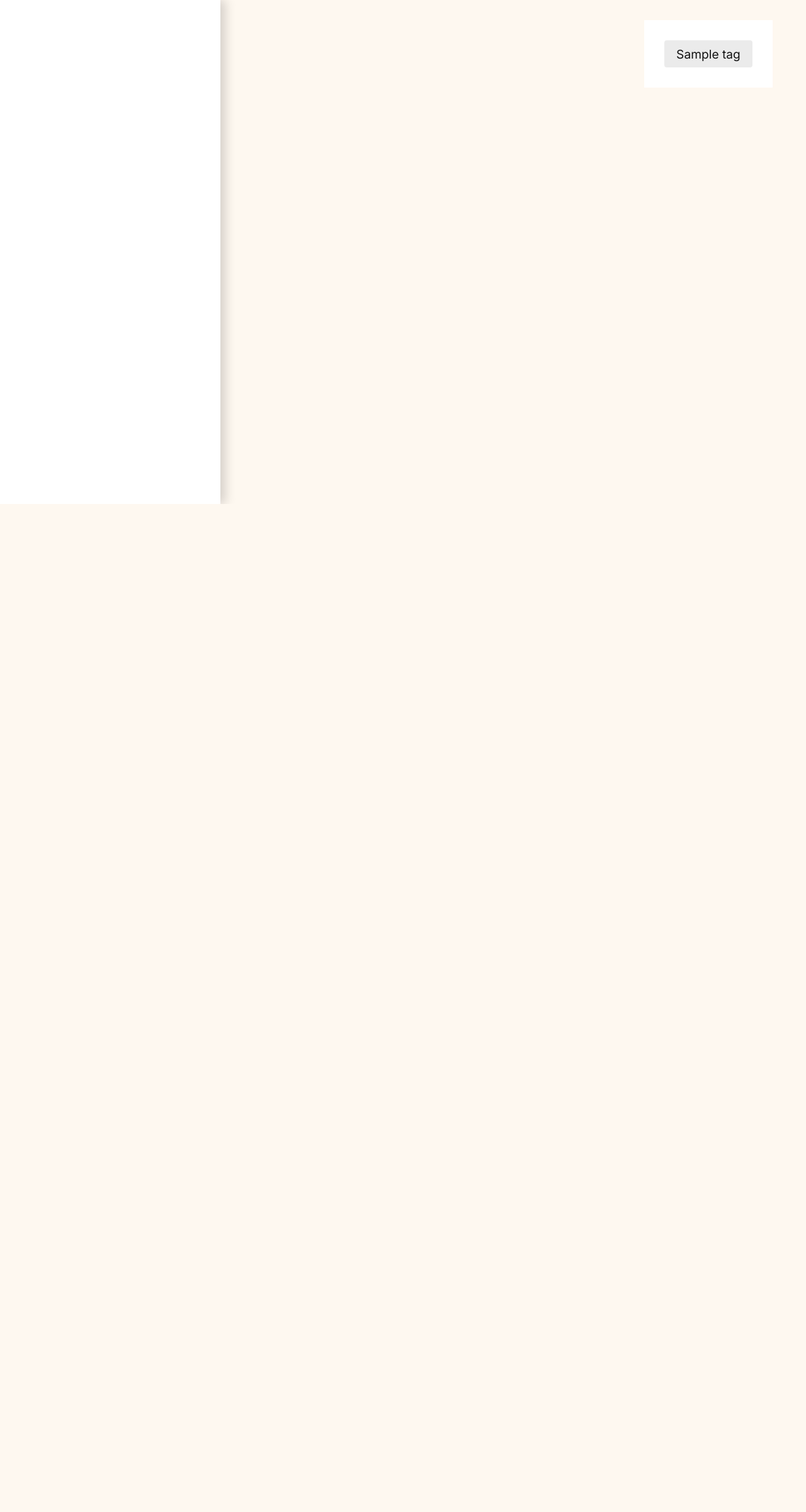
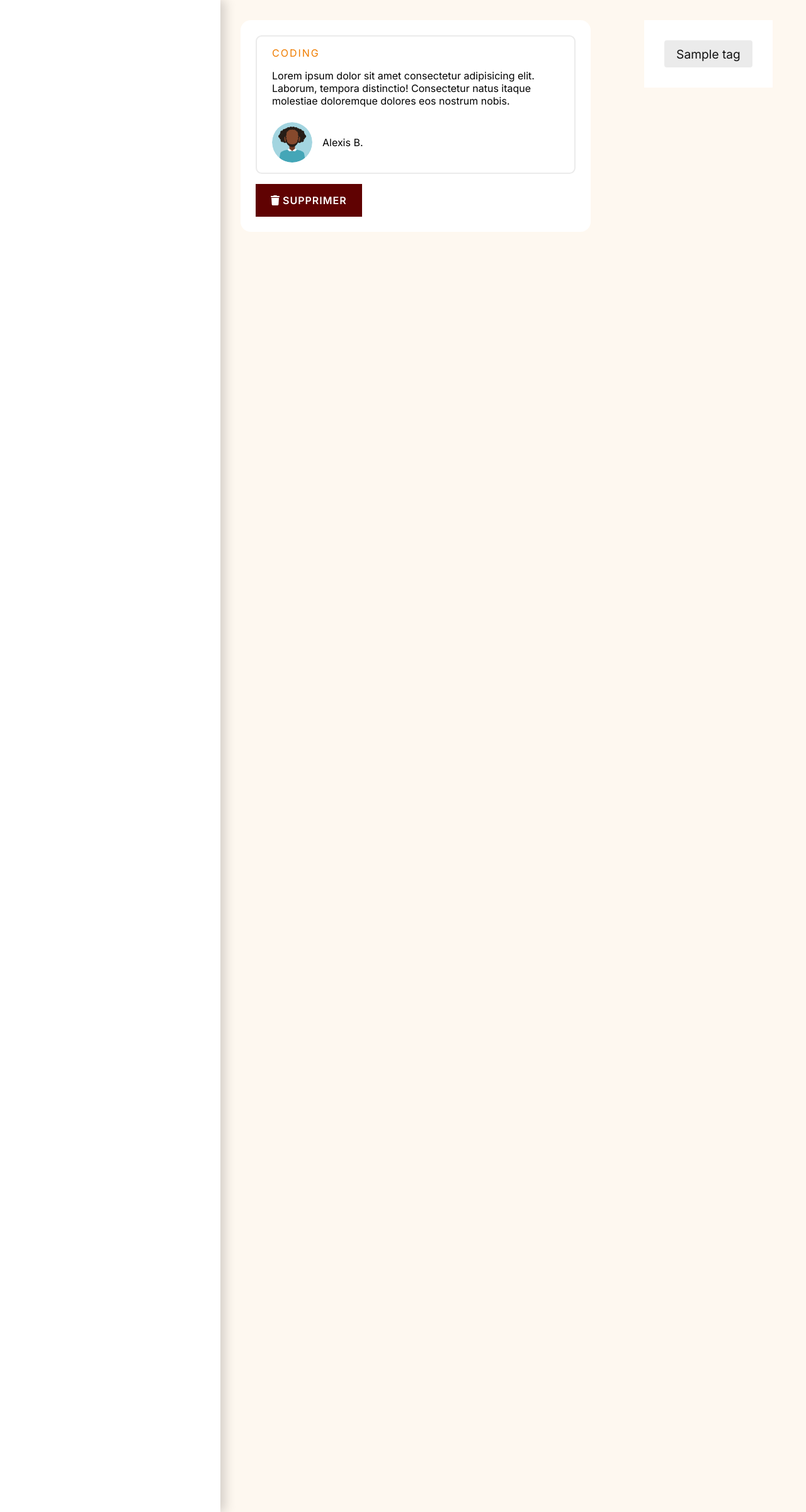
Before and after one commit to AlexisSensei/B1-iimtwit, a PHP site: page / in a window 1280 px wide. Shown: the whole page at 63% size. Before the commit the page ends 800 px from the top, so only its background shows below. Run offline with PHP 8.4, Linux system fonts and the light colour scheme; tables that the repository leaves empty or names only in its code hold one stand-in row (values such as "Sample post").

Commit message:
twit card

```diff
--- a/css/abstracts/variables.css
+++ b/css/abstracts/variables.css
@@ -4,6 +4,7 @@
     --bg-grey: hsl(0, 0%, 92%);
     --color-primary: #121212;
     --color-secondary: #f07d00;
+    --color-white: #ffffff;
 
     --font: 'Inter', sans-serif;
     --font-size: 16px;
--- /dev/null
+++ b/css/components/buttons.css
@@ -0,0 +1,17 @@
+.button {
+    color: var(--color-white);
+    padding: 1em 1.5em;
+    display: inline-block;
+}
+
+.button--remove {
+    display: inline-block;
+    color: var(--color-white);
+    padding: 1em 1.5em;
+    background: rgb(96, 2, 2);
+    margin-top: 1em;
+    font-weight: 600;
+    text-transform: uppercase;
+    letter-spacing: 1px;
+    text-decoration: none;
+}
--- /dev/null
+++ b/css/components/twit.css
@@ -0,0 +1,36 @@
+.twit {
+    font-family: var(--font);
+    background-color: var(--bg-primary);
+    border-radius: 1em;
+    padding: 1.5em;
+}
+
+.twit > div {
+    border: 2px solid var(--bg-grey);
+    border-radius: 0.6em;
+    padding: 1em 1.5rem;
+}
+
+.twit__subtitle {
+    text-transform: uppercase;
+    color: var(--tag-color);
+    letter-spacing: 2px;
+    margin-bottom: 1em;
+}
+
+.twit__content {
+    margin-bottom: 1.5em;
+}
+
+.twit__user {
+    display: flex;
+    align-items: center;
+    gap: 1em;
+}
+
+.twit__user img {
+    width: 64px;
+    height: 64px;
+    border-radius: 50%;
+    object-fit: cover;
+}
--- a/css/layout/aside.css
+++ b/css/layout/aside.css
@@ -1,8 +1,11 @@
 aside {
+    position: sticky;
+    top: 0;
     padding: 2rem;
     display: flex;
     justify-content: center;
     align-items: flex-start;
+    align-self: start;
 }
 
 .tags-wrapper {
--- /dev/null
+++ b/css/layout/feed.css
@@ -0,0 +1,4 @@
+.feed {
+    min-height: 300vh;
+    padding: 2rem;
+}
--- a/css/layout/header.css
+++ b/css/layout/header.css
@@ -1,6 +1,8 @@
 .header {
     box-shadow: 8px 0 16px rgba(0, 0, 0, 0.16) ;
     background-color: var(--bg-primary);
+    position: sticky;
+    top: 0;
 }
 
 @media screen and (max-width: 991px) {
--- a/css/style.css
+++ b/css/style.css
@@ -3,5 +3,8 @@
 @import url('base/reset.css');
 @import url('layout/main-layout.css');
 @import url('layout/header.css');
+@import url('layout/feed.css');
 @import url('layout/aside.css');
 @import url('components/button-tag.css');
+@import url('components/buttons.css');
+@import url('components/twit.css');
--- a/index.php
+++ b/index.php
@@ -13,6 +13,7 @@ $tags = $tags->fetchAll(PDO::FETCH_ASSOC);
     <meta http-equiv="X-UA-Compatible" content="IE=edge">
     <meta name="viewport" content="width=device-width, initial-scale=1.0">
     <title>IIMTWIT</title>
+    <link rel="stylesheet" href="https://cdnjs.cloudflare.com/ajax/libs/font-awesome/6.4.0/css/all.min.css" integrity="sha512-iecdLmaskl7CVkqkXNQ/ZH/XLlvWZOJyj7Yy7tcenmpD1ypASozpmT/E0iPtmFIB46ZmdtAc9eNBvH0H/ZpiBw==" crossorigin="anonymous" referrerpolicy="no-referrer" />
     <link rel="stylesheet" href="css/style.css">
 </head>
 <body>
@@ -20,8 +21,8 @@ $tags = $tags->fetchAll(PDO::FETCH_ASSOC);
         <header class="header">
 
         </header>
-        <main>
-
+        <main class="feed">
+            <?php require 'tpl/loop/single-twit.php'; ?>
         </main>
         <aside>
             <div class="tags-wrapper">
@@ -33,6 +34,7 @@ $tags = $tags->fetchAll(PDO::FETCH_ASSOC);
     </div>
 
     <footer></footer>
+    <script src="https://cdnjs.cloudflare.com/ajax/libs/font-awesome/6.4.0/js/all.min.js" integrity="sha512-fD9DI5bZwQxOi7MhYWnnNPlvXdp/2Pj3XSTRrFs5FQa4mizyGLnJcN6tuvUS6LbmgN1ut+XGSABKvjN0H6Aoow==" crossorigin="anonymous" referrerpolicy="no-referrer"></script>
     <script src="js/main.js"></script>
 </body>
 </html>
--- /dev/null
+++ b/tpl/loop/single-twit.php
@@ -0,0 +1,15 @@
+<div class="twit">
+    <div>
+        <div class="twit__subtitle">
+            Coding
+        </div>
+        <div class="twit__content">
+            Lorem ipsum dolor sit amet consectetur adipisicing elit. Laborum, tempora distinctio! Consectetur natus itaque molestiae doloremque dolores eos nostrum nobis.
+        </div>
+        <div class="twit__user">
+            <img src="images/user.png" alt="Photo de profil">
+            <p>Alexis B.</p>
+        </div>
+    </div>
+    <a href="" class="button--remove"><i class="fa-solid fa-trash"></i> Supprimer</a>
+</div>
```
Also changed, not shown: images/user.png (added).
